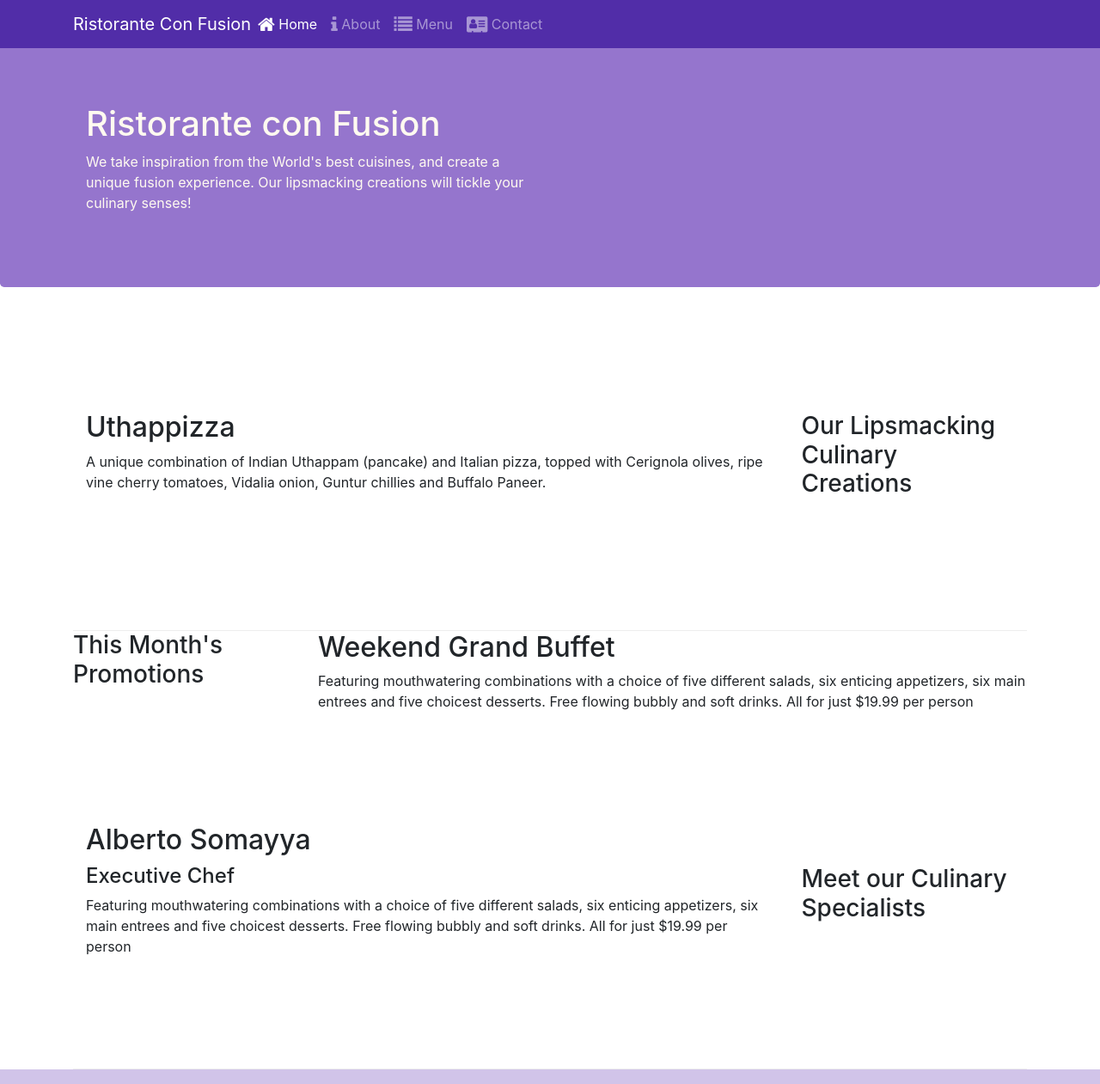
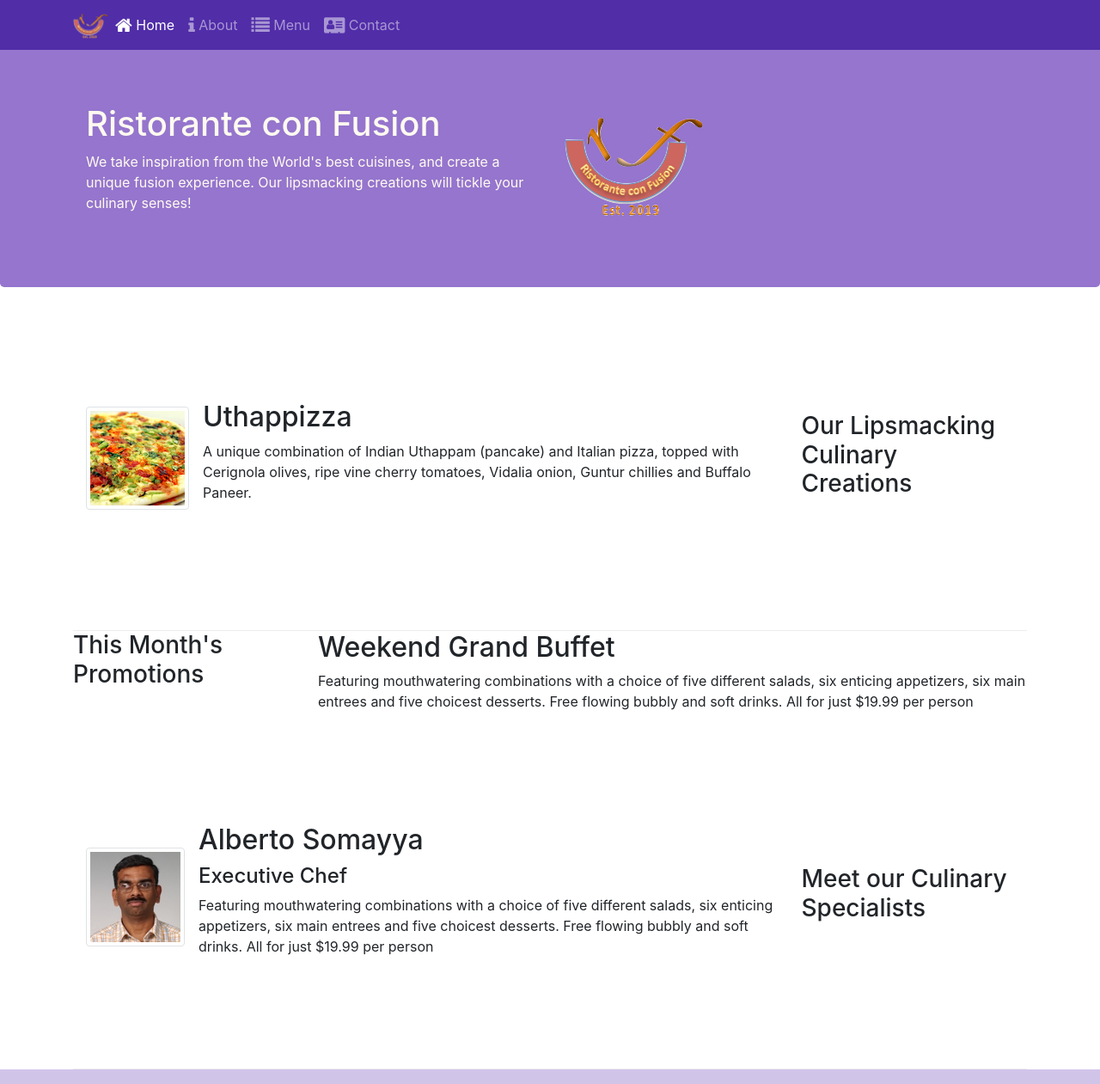
Before and after one commit to DebashishBoruah/Bootstrap_coursera, a website: page index.html in a window 1280 px wide. Shown: the top 1261 px of the page at 86% size. Drawn offline with nearby package versions, Linux system fonts and the light colour scheme.

Commit message:
Images and Media

```diff
--- a/index.html
+++ b/index.html
@@ -21,7 +21,7 @@
         <button class="navbar-toggler" type="button" data-toggle="collapse" data-target="#Navbar">
 <span class="navbar-toggler-icon"></span>
         </button>
-        <a class="navbar-brand mr-auto" href="#">Ristorante Con Fusion</a>
+        <a class="navbar-brand mr-auto" href="#"><img src="img/logo.png" width="41" height="30"></a>
         <div class="collapse navbar-collapse" id="Navbar">
             <ul class="navbar-nav mr-auto">
                 <li class="nav-item active"><a class="nav-link" href="#"><span class="fa fa-home fa-lg"></span> Home</a></li>
@@ -40,7 +40,8 @@
                     <h1>Ristorante con Fusion</h1>
                     <p>We take inspiration from the World's best cuisines, and create a unique fusion experience. Our lipsmacking creations will tickle your culinary senses!</p>
                 </div>
-                <div class="col-12 col-sm">
+                <div class="col-12 col-sm align-self-center">
+                    <img src="img/logo.png" class="img-fluid">
                 </div>
             </div>
         </div>
@@ -52,8 +53,15 @@
                 <h3>Our Lipsmacking Culinary Creations</h3>
             </div>
             <div class="col col-sm order-sm-first col-md">
-                <h2>Uthappizza</h2>
-                <p>A unique combination of Indian Uthappam (pancake) and Italian pizza, topped with Cerignola olives, ripe vine cherry tomatoes, Vidalia onion, Guntur chillies and Buffalo Paneer.</p>
+                <div class="media">
+                    <img class="d-flex mr-3 img-thumbnail align-self-center"
+                    src="img/uthappizza.png" alt="uthappizza">
+                    <div class="media-body">
+                         <h2 class="mt-0">Uthappizza</h2>
+                             <p>A unique combination of Indian Uthappam (pancake) and Italian pizza, topped with Cerignola olives, ripe vine cherry tomatoes, Vidalia onion, Guntur chillies and Buffalo Paneer.</p>
+                    </div>
+                </div>
+
             </div>
         </div>
 
@@ -73,9 +81,15 @@
                 <h3>Meet our Culinary Specialists</h3>
             </div>
             <div class="col col-sm order-sm-first col-md">
-                <h2>Alberto Somayya</h2>
-                <h4>Executive Chef</h4>
-                <p>Featuring mouthwatering combinations with a choice of five different salads, six enticing appetizers, six main entrees and five choicest desserts. Free flowing bubbly and soft drinks. All for just $19.99 per person</p>
+                <div class="media">
+                    <img class="d-flex mr-3 img-thumbnail align-self-center"
+                     src="img/alberto.png" alt="alberto">
+                    <div class="media-body">
+                        <h2 class="mt-0">Alberto Somayya</h2>
+                        <h4>Executive Chef</h4>
+                        <p>Featuring mouthwatering combinations with a choice of five different salads, six enticing appetizers, six main entrees and five choicest desserts. Free flowing bubbly and soft drinks. All for just $19.99 per person</p>
+                    </div>
+                </div>
             </div>
         </div>
     </div>
```
Also changed, not shown: aboutus.html (+3 -2 lines), contactus.html (+3 -2 lines), img/alberto.png (added), img/buffet.png (added), img/logo.png (added), img/uthappizza.png (added), 1 other file.
